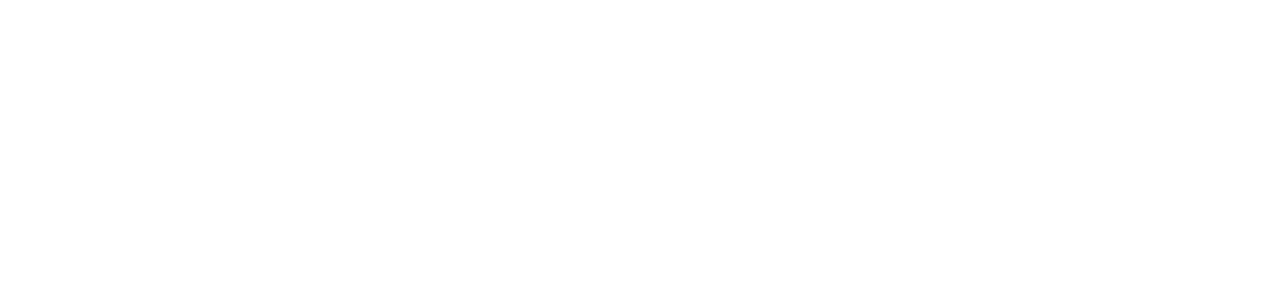
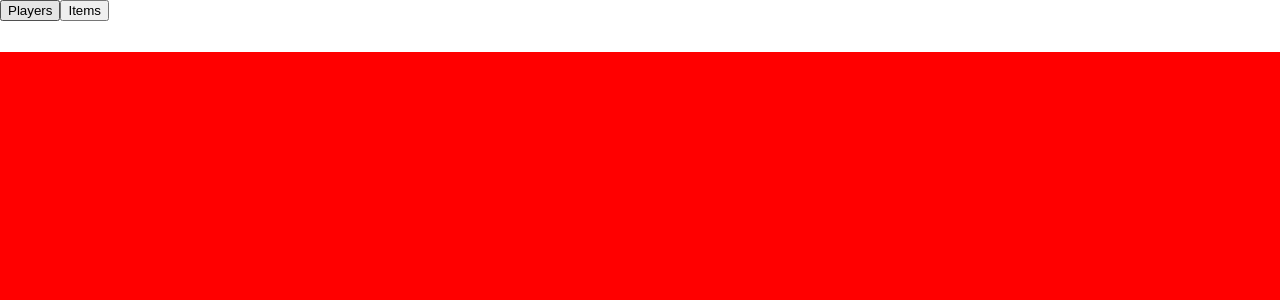
Before and after one commit to cham/inventorytracker, a Vue app: page / in a window 1280 px wide. Shown: the top 300 px of the page. Built offline with nearby package versions, Linux system fonts and the light colour scheme.

Commit message:
Toggleable panels for Players and Items

```diff
--- a/src/App.vue
+++ b/src/App.vue
@@ -1,12 +1,53 @@
 <template>
   <div id="app">
+    <header>
+      <button @click="onClickPlayers" class="toggle-players">Players</button>
+      <button @click="onClickItems" class="toggle-items">Items</button>
+    </header>
+    <section ref="players" class="content-area players">
+    </section>
+    <section ref="items" class="content-area items">
+    </section>
   </div>
 </template>
 
 <script>
 export default {
+  methods: {
+    onClickPlayers () {
+      this.$refs.players.style.left = '0%'
+      this.$refs.items.style.left = '100%'
+    },
+    onClickItems () {
+      this.$refs.players.style.left = '-100%'
+      this.$refs.items.style.left = '0%'
+    }
+  }
 }
 </script>
 
 <style scoped>
+#app {
+  position: absolute;
+  top: 0;
+  left: 0;
+  right: 0;
+  bottom: 0;
+  overflow: hidden;
+}
+.content-area {
+  position: absolute;
+  top: 52px;
+  bottom: 0;
+  transition: left ease-out 0.2s;
+  width: 100%;
+}
+.players {
+  background: red;
+  left: 0;
+}
+.items {
+  background: #fef;
+  left: 100%;
+}
 </style>
```
